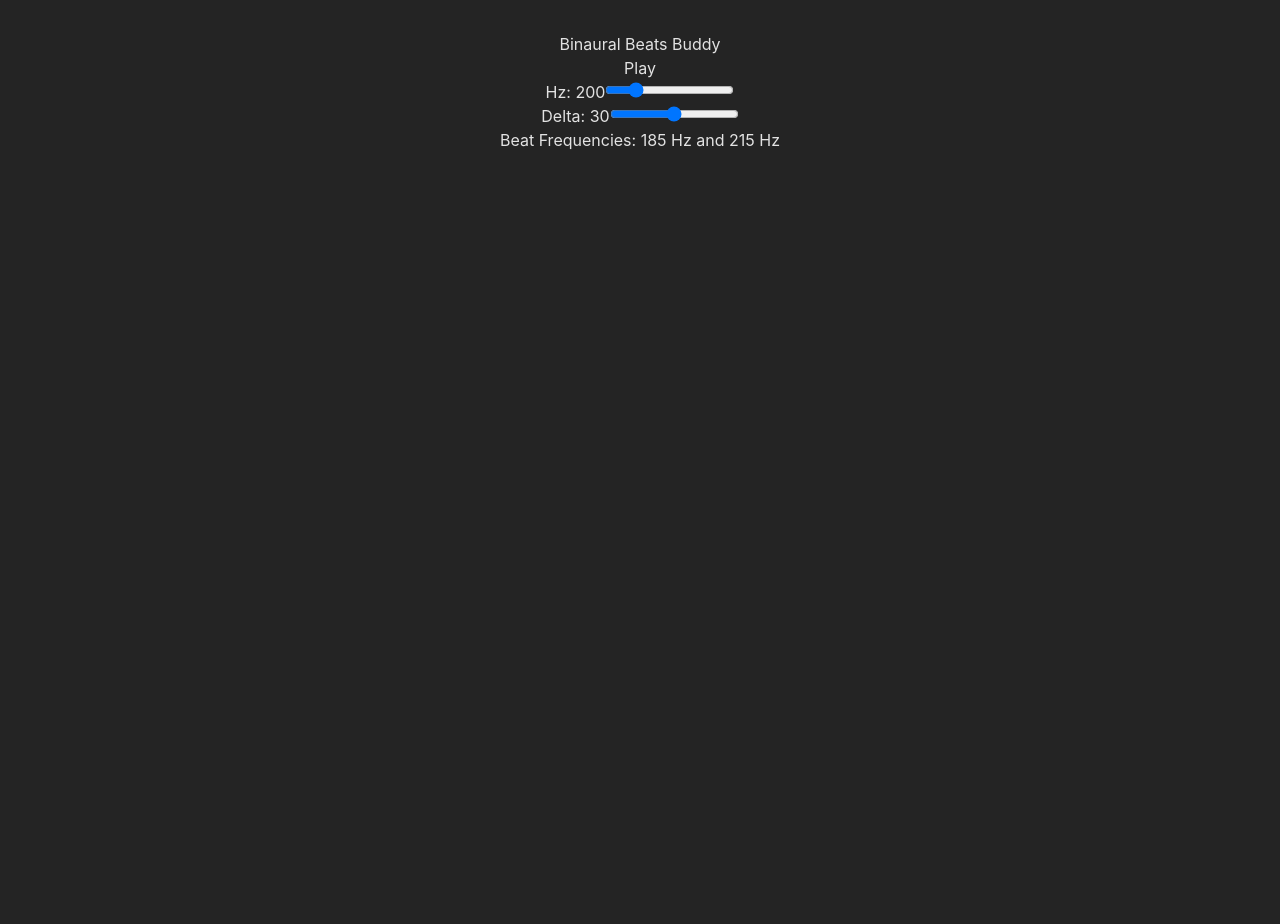
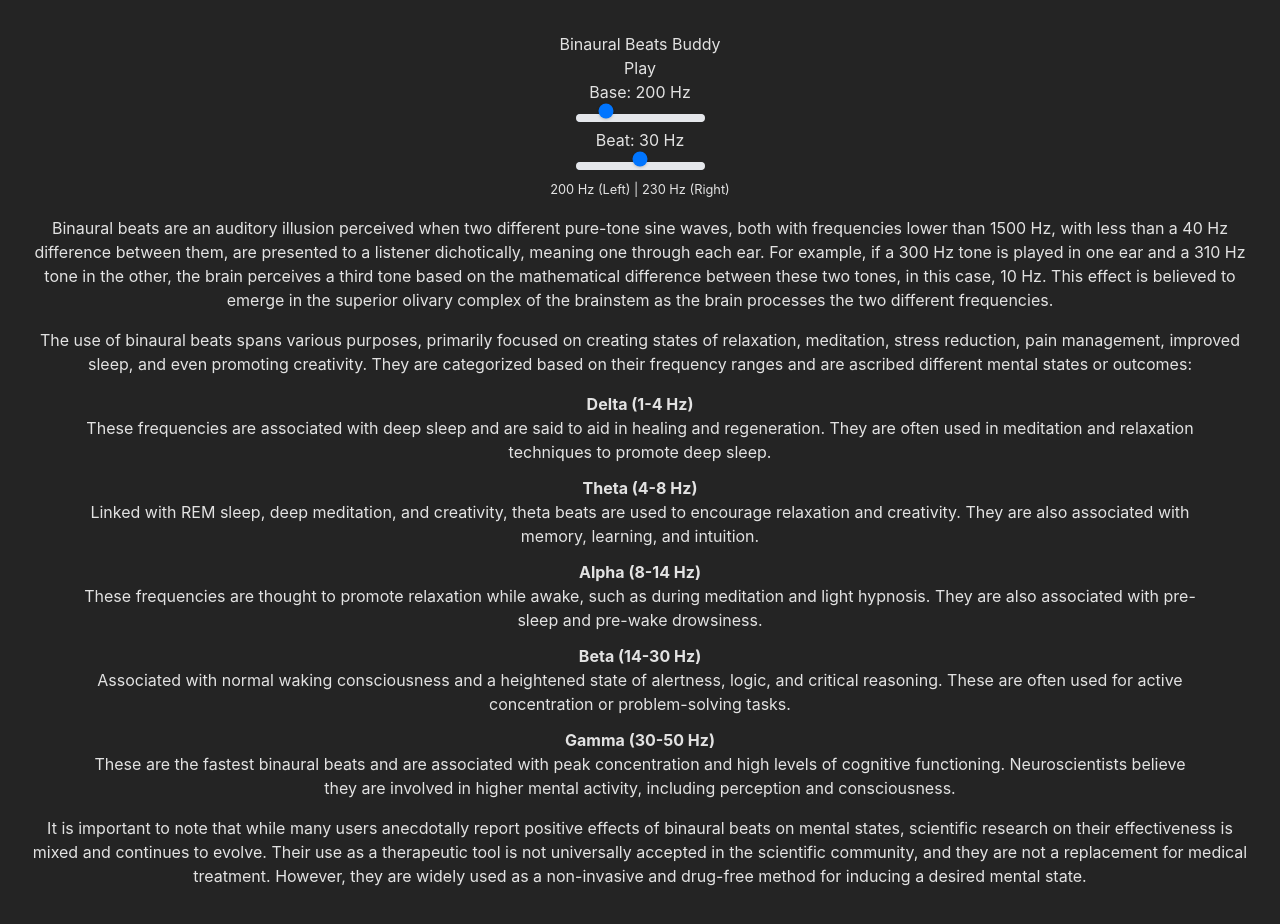
Before and after one commit to kurtisgrant/binaural-beats-buddy, a React (Vite) app: page / in a window 1280 px wide. Shown: the top 924 px of the page. Before the commit the page ends 800 px from the top, so only its background shows below. Built offline with nearby package versions, Linux system fonts and the light colour scheme.

Commit message:
Add info and improve styling

```diff
--- a/package.json
+++ b/package.json
@@ -4,7 +4,7 @@
   "version": "0.0.0",
   "type": "module",
   "scripts": {
-    "dev": "vite",
+    "dev": "vite --host",
     "build": "tsc && vite build",
     "lint": "eslint . --ext ts,tsx --report-unused-disable-directives --max-warnings 0",
     "preview": "vite preview"
--- a/src/App.css
+++ b/src/App.css
@@ -4,3 +4,36 @@
   padding: 2rem;
   text-align: center;
 }
+
+.info p {
+  @apply my-4
+}
+
+.info ol {
+  @apply px-12
+}
+
+.info ol li {
+  @apply my-3
+}
+
+/* Custom Slider Styles */
+.slider::-webkit-slider-thumb {
+  @apply w-4 h-8 bg-blue-500 rounded-full border border-blue-400 shadow appearance-none cursor-pointer;
+  -webkit-appearance: none;
+  margin-top: -0.7rem
+}
+
+.slider::-moz-range-thumb {
+  @apply w-6 h-6 bg-blue-500 rounded-full border border-blue-400 shadow appearance-none cursor-pointer;
+}
+
+.slider::-webkit-slider-runnable-track {
+  @apply h-2 bg-gray-200 rounded-lg;
+}
+
+.slider::-moz-range-track {
+  @apply h-2 bg-gray-200 rounded-lg;
+}
+
+/* You can add more styles for hover, focus, and active states */
--- a/src/App.tsx
+++ b/src/App.tsx
@@ -20,7 +20,7 @@ function App() {
     }
 
     // Resume the AudioContext if it's in a suspended state
-    if (audioCtxRef.current.state === 'suspended') {
+    if (audioCtxRef.current.state === "suspended") {
       audioCtxRef.current.resume();
     }
 
@@ -44,12 +44,24 @@ function App() {
       pannerLeft.pan.value = -1;
       pannerRight.pan.value = 1;
 
-      oscillatorLeft.connect(pannerLeft).connect(gainNodeRef.current).connect(audioCtxRef.current.destination);
-      oscillatorRight.connect(pannerRight).connect(gainNodeRef.current).connect(audioCtxRef.current.destination);
+      oscillatorLeft
+        .connect(pannerLeft)
+        .connect(gainNodeRef.current)
+        .connect(audioCtxRef.current.destination);
+      oscillatorRight
+        .connect(pannerRight)
+        .connect(gainNodeRef.current)
+        .connect(audioCtxRef.current.destination);
 
       // Set initial frequencies
-      oscillatorLeft.frequency.setValueAtTime(hz - delta / 2, audioCtxRef.current.currentTime);
-      oscillatorRight.frequency.setValueAtTime(hz + delta / 2, audioCtxRef.current.currentTime);
+      oscillatorLeft.frequency.setValueAtTime(
+        hz,
+        audioCtxRef.current.currentTime
+      );
+      oscillatorRight.frequency.setValueAtTime(
+        hz + delta,
+        audioCtxRef.current.currentTime
+      );
 
       // Start oscillators
       oscillatorLeft.start();
@@ -72,16 +84,17 @@ function App() {
 
   return (
     <>
-      <h1 className="text-5xl font-bold">Binaural Beats Buddy</h1>
+      <h1 className="text-5xl m-5 font-bold">Binaural Beats Buddy</h1>
       <button
         className="mx-auto p-5 my-8 rounded-full bg-blue-500 text-white text-2xl font-bold"
         onClick={handlePlayPause}
       >
         {isPlaying ? "Pause" : "Play"}
       </button>
-      <div className="p-5">
+      <div className="pt-5">
         <div>
-          <label htmlFor="hz">Hz: {hz}</label>
+          <label htmlFor="hz">Base: {hz} Hz</label>
+          <br />
           <input
             type="range"
             id="hz"
@@ -90,10 +103,12 @@ function App() {
             max="800"
             value={hz}
             onChange={(e) => setHz(Number(e.target.value))}
+            className="slider p-7 m-4 w-64 h-2 bg-gray-200 rounded-lg appearance-none cursor-pointer dark:bg-gray-700"
           />
         </div>
         <div>
-          <label htmlFor="delta">Delta: {delta}</label>
+          <label htmlFor="delta">Beat: {delta} Hz</label>
+          <br />
           <input
             type="range"
             id="delta"
@@ -102,12 +117,83 @@ function App() {
             max="60"
             value={delta}
             onChange={(e) => setDelta(Number(e.target.value))}
+            className="slider p-7 m-4 w-64 h-2 bg-gray-200 rounded-lg appearance-none cursor-pointer dark:bg-gray-700"
           />
         </div>
       </div>
       <div>
+        <small>
+          {hz} Hz (Left) | {hz + delta} Hz (Right)
+        </small>
+      </div>
+      <div className="info my-12">
         <p>
-          Beat Frequencies: {hz - delta / 2} Hz and {hz + delta / 2} Hz
+          Binaural beats are an auditory illusion perceived when two different
+          pure-tone sine waves, both with frequencies lower than 1500 Hz, with
+          less than a 40 Hz difference between them, are presented to a listener
+          dichotically, meaning one through each ear. For example, if a 300 Hz
+          tone is played in one ear and a 310 Hz tone in the other, the brain
+          perceives a third tone based on the mathematical difference between
+          these two tones, in this case, 10 Hz. This effect is believed to
+          emerge in the superior olivary complex of the brainstem as the brain
+          processes the two different frequencies.
+        </p>
+
+        <p>
+          The use of binaural beats spans various purposes, primarily focused on
+          creating states of relaxation, meditation, stress reduction, pain
+          management, improved sleep, and even promoting creativity. They are
+          categorized based on their frequency ranges and are ascribed different
+          mental states or outcomes:
+        </p>
+
+        <ol>
+          <li>
+            <b>Delta (1-4 Hz)</b>
+            <br />These frequencies are associated with deep sleep and
+            are said to aid in healing and regeneration. They are often used in
+            meditation and relaxation techniques to promote deep sleep.
+          </li>
+
+          <li>
+            <b>Theta (4-8 Hz)</b>
+            <br />Linked with REM sleep, deep meditation, and
+            creativity, theta beats are used to encourage relaxation and
+            creativity. They are also associated with memory, learning, and
+            intuition.
+          </li>
+
+          <li>
+            <b>Alpha (8-14 Hz)</b>
+            <br />These frequencies are thought to promote relaxation
+            while awake, such as during meditation and light hypnosis. They are
+            also associated with pre-sleep and pre-wake drowsiness.
+          </li>
+
+          <li>
+            <b>Beta (14-30 Hz)</b>
+            <br />Associated with normal waking consciousness and a
+            heightened state of alertness, logic, and critical reasoning. These
+            are often used for active concentration or problem-solving tasks.
+          </li>
+
+          <li>
+            <b>Gamma (30-50 Hz)</b>
+            <br />These are the fastest binaural beats and are
+            associated with peak concentration and high levels of cognitive
+            functioning. Neuroscientists believe they are involved in higher
+            mental activity, including perception and consciousness.
+          </li>
+        </ol>
+
+        <p>
+          It is important to note that while many users anecdotally report
+          positive effects of binaural beats on mental states, scientific
+          research on their effectiveness is mixed and continues to evolve.
+          Their use as a therapeutic tool is not universally accepted in the
+          scientific community, and they are not a replacement for medical
+          treatment. However, they are widely used as a non-invasive and
+          drug-free method for inducing a desired mental state.
         </p>
       </div>
     </>
```
